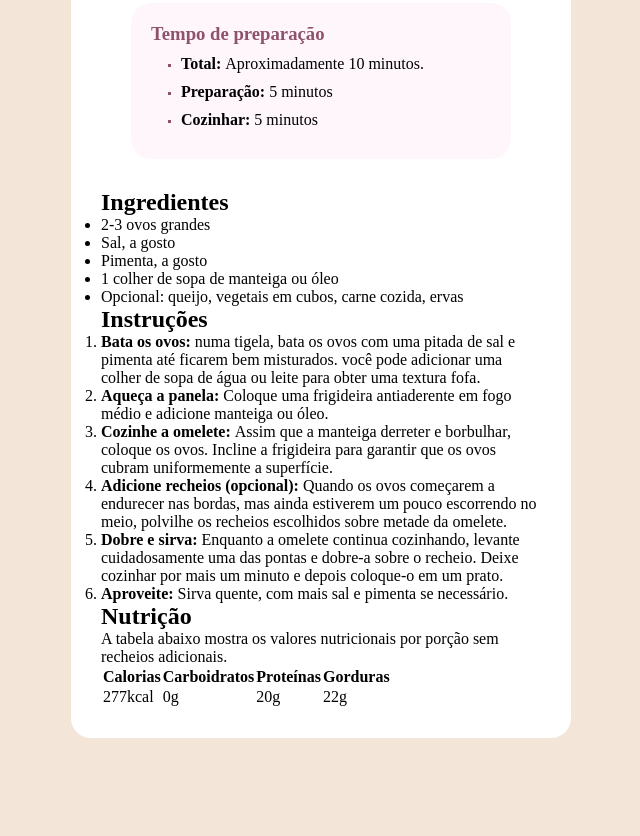
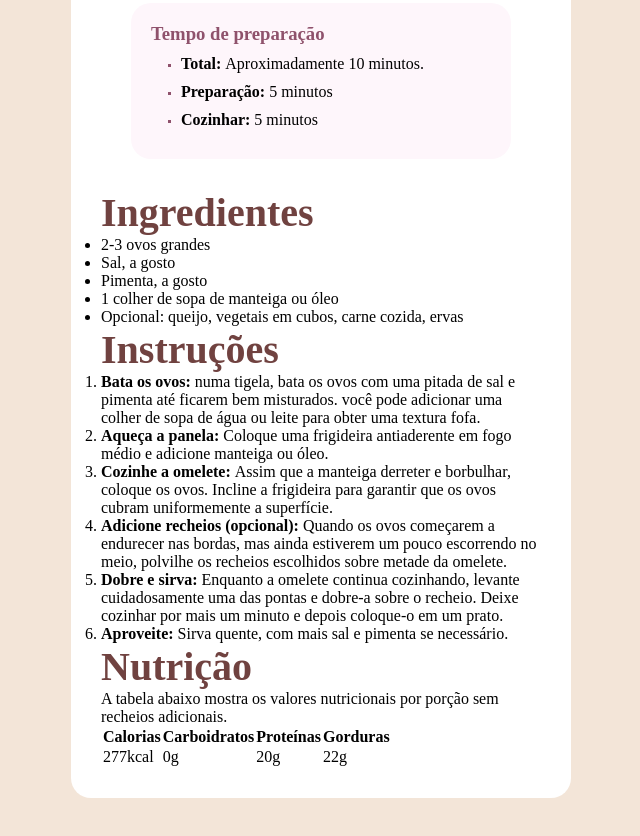
Before and after one commit to Pedro-Lucas-Almeida-Nogueira/p-gina-de-receita, a plain HTML site: page index.html in a window 1280 px wide. Shown: the part 729-1565 px from the top of the page, without its empty margins (319-959 px from the left). Drawn offline with Linux system fonts and the light colour scheme; a web font is replaced by a local one.

Commit message:
estilo dos h2 adcionados

```diff
--- a/style.css
+++ b/style.css
@@ -64,3 +64,8 @@ h2{
     color: #8f526c;
     padding-right: 20px;
 }
+
+h2{
+    color: #704240;
+    font-size: 40px;
+}
```
